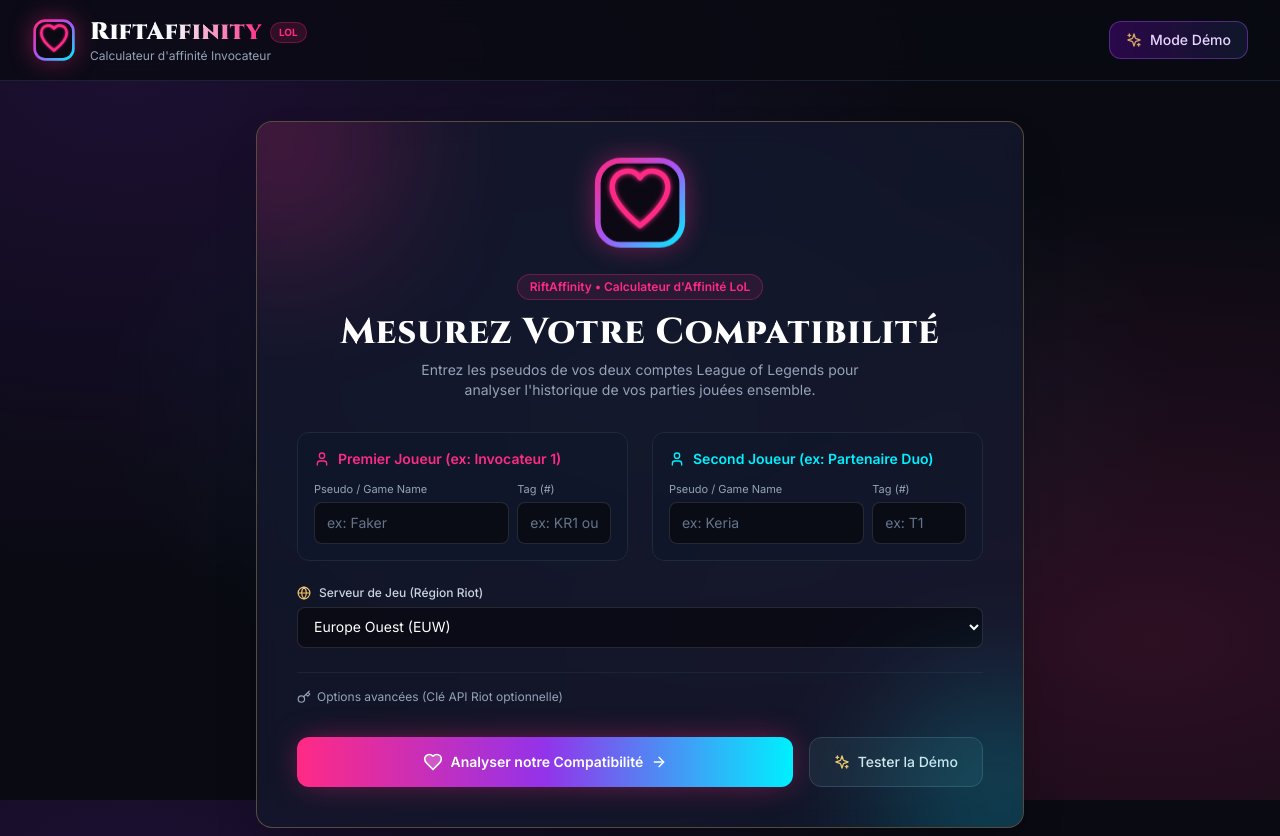
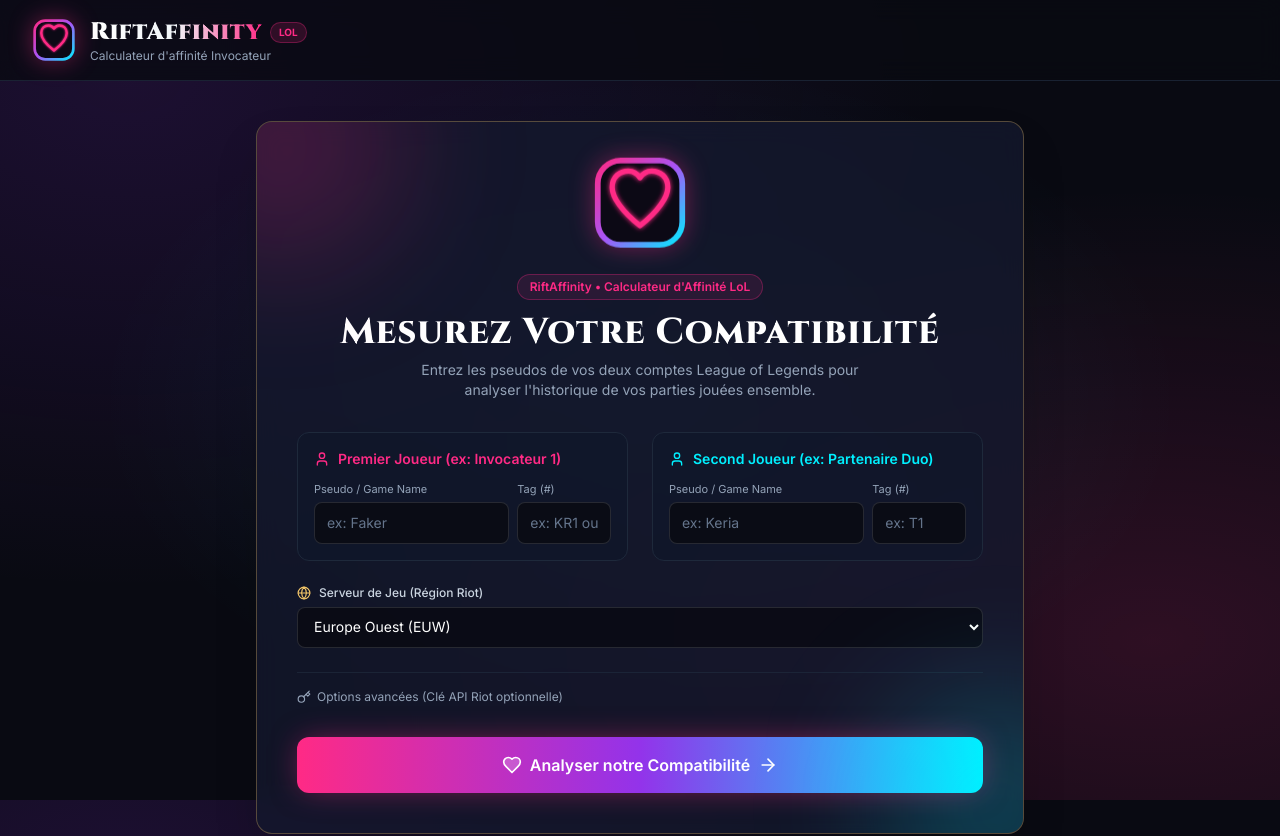
Before and after one commit to Nitrovinzleo/RiftAfinity, a React (Vite) app in the folder frontend/: page / in a window 1280 px wide. Shown: the top 836 px of the page. Built offline with nearby package versions, Linux system fonts and the light colour scheme.

Commit message:
refactor: Remove Demo buttons from Navbar, RiotForm and error screen

```diff
--- a/frontend/src/App.jsx
+++ b/frontend/src/App.jsx
@@ -125,7 +125,7 @@
     <div className="min-h-screen flex flex-col justify-between">
 
       {/* Barre de navigation sticky */}
-      <Navbar onDemoClick={handleDemoClick} onReset={handleReset} />
+      <Navbar onReset={handleReset} />
 
       {/* Contenu Principal */}
       <main className="flex-1 max-w-7xl w-full mx-auto px-4 sm:px-6 lg:px-8 py-10">
@@ -134,7 +134,6 @@
         {viewState === 'form' && (
           <RiotForm
             onSubmit={handleFormSubmit}
-            onDemoClick={handleDemoClick}
             isLoading={false}
           />
         )}
@@ -168,25 +167,16 @@
               <ul className="list-disc list-inside space-y-1 text-[11px]">
                 <li>Les clés de développement gratuites Riot (<code className="text-hextech-cyan">RGAPI-...</code>) s'expirent automatiquement toutes les 24h.</li>
                 <li>Générez une nouvelle clé gratuite en 1 clic sur <a href="https://developer.riotgames.com/" target="_blank" rel="noreferrer" className="text-hextech-cyan underline font-semibold">developer.riotgames.com</a>.</li>
-                <li>Ou testez immédiatement l'application sans clé avec le <strong>Mode Démo</strong>.</li>
               </ul>
             </div>
 
-            <div className="grid grid-cols-1 sm:grid-cols-2 gap-3 pt-2">
-              <button
-                onClick={handleDemoClick}
-                className="py-3 px-4 rounded-xl bg-gradient-to-r from-hextech-pink to-purple-600 hover:opacity-95 text-white text-xs font-semibold shadow-love-glow transition-all flex items-center justify-center gap-2"
-              >
-                <Sparkles className="w-4 h-4 text-hextech-gold animate-pulse" />
-                <span>Tester le Mode Démo</span>
-              </button>
-
+            <div className="pt-2">
               <button
                 onClick={handleReset}
-                className="py-3 px-4 rounded-xl bg-slate-800 hover:bg-slate-700 text-slate-200 text-xs font-semibold border border-slate-700 transition-all flex items-center justify-center gap-2"
+                className="w-full py-3.5 px-4 rounded-xl bg-slate-800 hover:bg-slate-700 text-slate-200 text-xs font-semibold border border-slate-700 transition-all flex items-center justify-center gap-2"
               >
                 <RefreshCw className="w-4 h-4" />
-                <span>Modifier les Pseudos / Clé</span>
+                <span>Modifier les Pseudos / Clé API</span>
               </button>
             </div>
           </div>
--- a/frontend/src/components/Navbar.jsx
+++ b/frontend/src/components/Navbar.jsx
@@ -1,8 +1,7 @@
 import React from 'react';
-import { Sparkles } from 'lucide-react';
 import Logo from './Logo';
 
-export default function Navbar({ onDemoClick, onReset }) {
+export default function Navbar({ onReset }) {
   return (
     <header className="w-full border-b border-slate-800/80 bg-[#090a12]/80 backdrop-blur-md sticky top-0 z-50">
       <div className="max-w-7xl mx-auto px-4 sm:px-6 lg:px-8 h-20 flex items-center justify-between">
@@ -30,17 +29,6 @@
           </div>
         </div>
 
-        {/* Actions & Bouton Démo */}
-        <div className="flex items-center gap-3">
-          <button
-            onClick={onDemoClick}
-            className="flex items-center gap-2 px-4 py-2 rounded-xl bg-gradient-to-r from-purple-950/70 to-slate-900 border border-purple-500/40 text-purple-200 hover:text-white hover:border-purple-400 hover:shadow-lg hover:shadow-purple-500/20 transition-all text-xs sm:text-sm font-medium"
-          >
-            <Sparkles className="w-4 h-4 text-hextech-gold animate-pulse" />
-            <span>Mode Démo</span>
-          </button>
-        </div>
-
       </div>
     </header>
   );
--- a/frontend/src/components/RiotForm.jsx
+++ b/frontend/src/components/RiotForm.jsx
@@ -193,25 +193,15 @@
           </div>
 
           {/* Boutons d'Action */}
-          <div className="flex flex-col sm:flex-row gap-4 pt-2">
+          <div className="pt-2">
             <button
               type="submit"
               disabled={isLoading}
-              className="flex-1 py-3.5 px-6 rounded-xl bg-gradient-to-r from-hextech-pink via-purple-600 to-hextech-cyan text-white font-semibold text-sm shadow-love-glow hover:opacity-95 hover:scale-[1.01] active:scale-[0.99] transition-all flex items-center justify-center gap-2 group disabled:opacity-50"
+              className="w-full py-4 px-6 rounded-xl bg-gradient-to-r from-hextech-pink via-purple-600 to-hextech-cyan text-white font-semibold text-base shadow-love-glow hover:opacity-95 hover:scale-[1.01] active:scale-[0.99] transition-all flex items-center justify-center gap-2 group disabled:opacity-50"
             >
               <Heart className="w-5 h-5 fill-white/20 group-hover:scale-110 transition-transform" />
               <span>Analyser notre Compatibilité</span>
-              <ArrowRight className="w-4 h-4 group-hover:translate-x-1 transition-transform" />
-            </button>
-
-            <button
-              type="button"
-              onClick={onDemoClick}
-              disabled={isLoading}
-              className="py-3.5 px-6 rounded-xl bg-slate-800/80 hover:bg-slate-700/80 border border-slate-700 text-slate-200 font-medium text-sm transition-all flex items-center justify-center gap-2"
-            >
-              <Sparkles className="w-4 h-4 text-hextech-gold" />
-              <span>Tester la Démo</span>
+              <ArrowRight className="w-5 h-5 group-hover:translate-x-1 transition-transform" />
             </button>
           </div>
 
```
